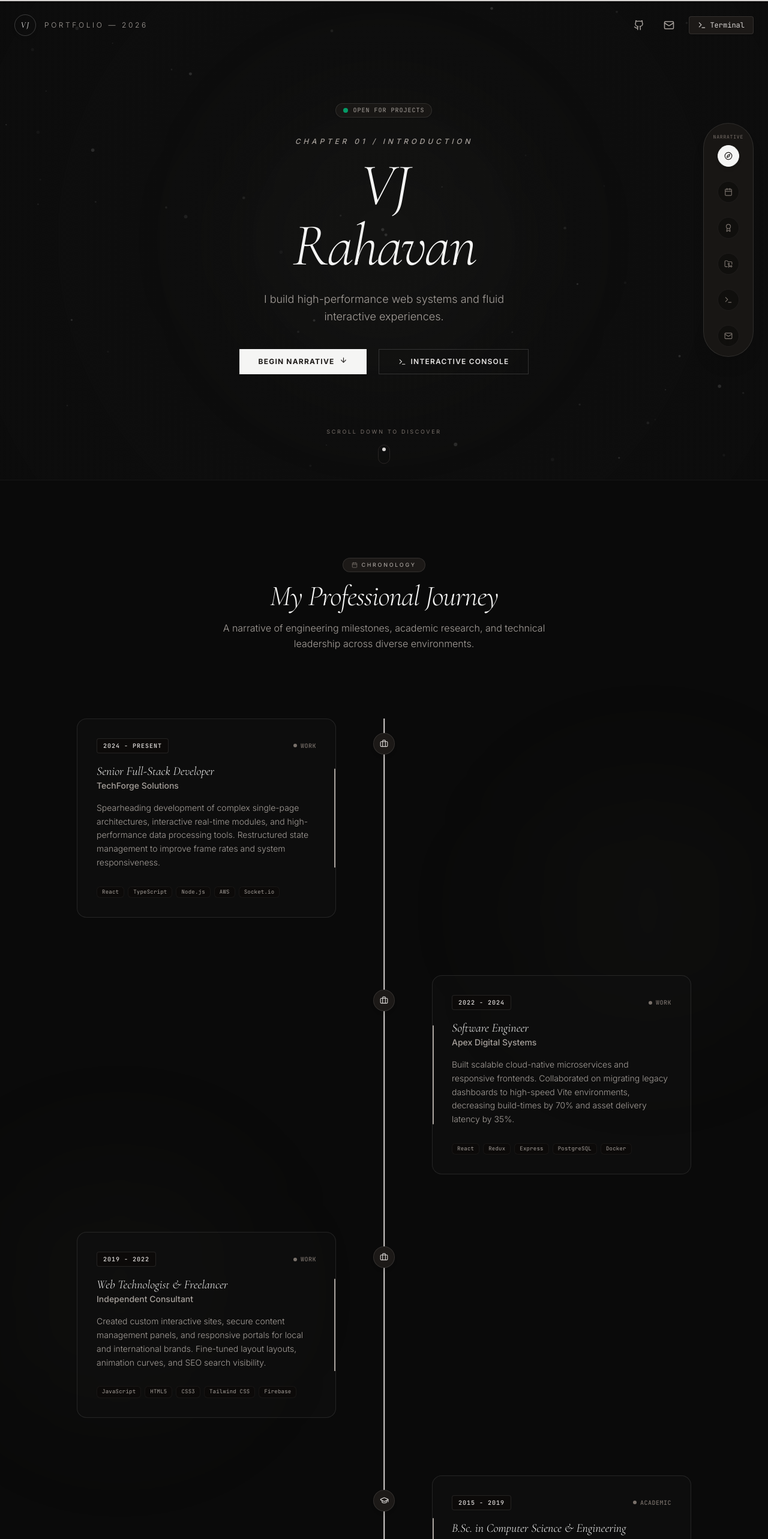
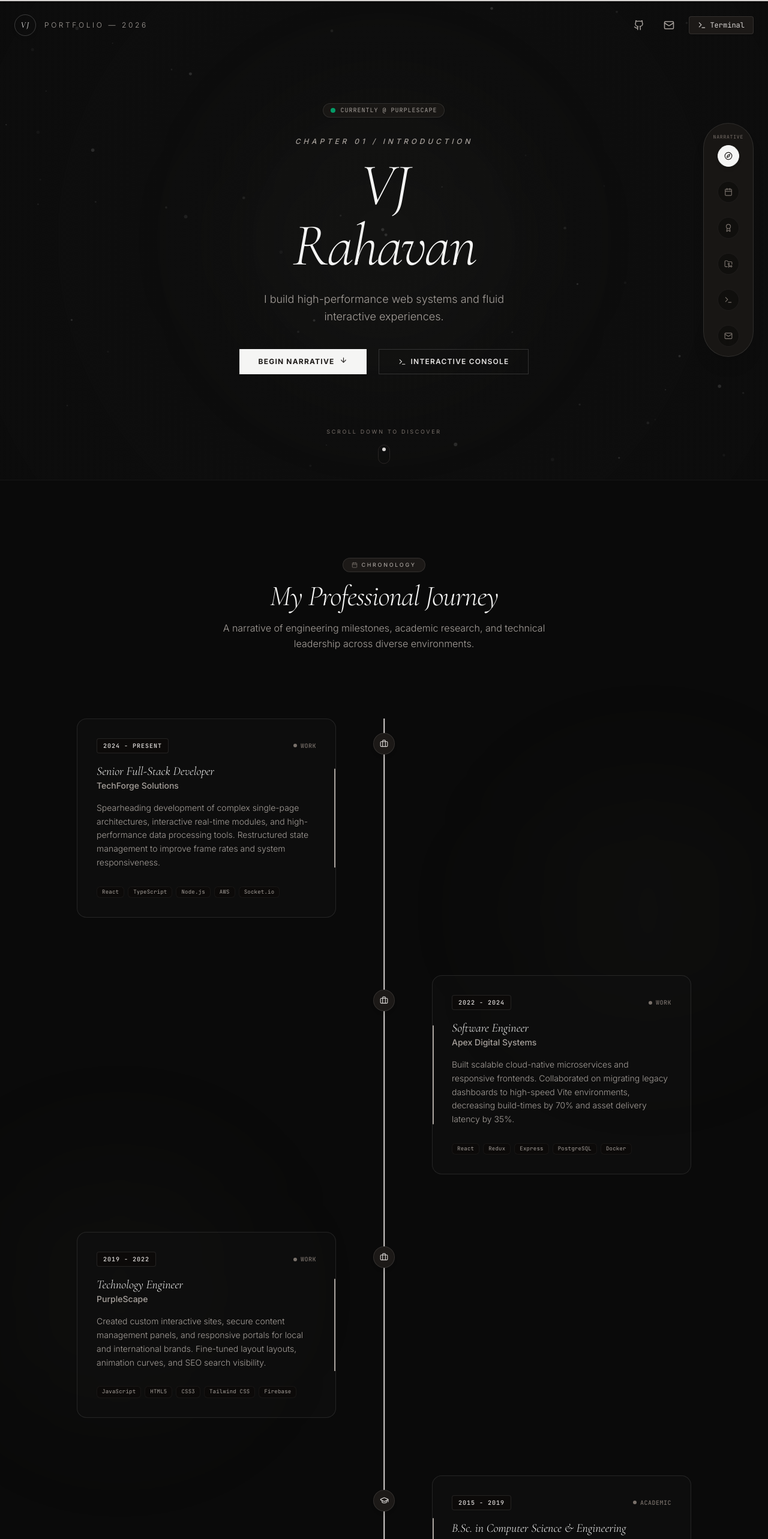
Before and after one commit to VJ-Rahavan/portfolio, a React (Vite) app: page / in a window 1280 px wide. Shown: the top 2566 px of the page at 60% size. Built offline with nearby package versions, Linux system fonts and the light colour scheme.

Commit message:
feat: Modified Text Contents

```diff
--- a/src/components/ContactSection.tsx
+++ b/src/components/ContactSection.tsx
@@ -43,7 +43,7 @@ export default function ContactSection() {
             Initiate Contact
           </h2>
           <p className="text-stone-400 text-sm sm:text-base font-light max-w-xl mx-auto leading-relaxed font-sans">
-            Interested in starting a project or talking about software architecture? Send a direct dispatch below.
+            Want to talk about software architecture, engineering craft, or just say hi? Send a direct dispatch below.
           </p>
         </div>
 
--- a/src/components/HeroSection.tsx
+++ b/src/components/HeroSection.tsx
@@ -187,7 +187,7 @@ export default function HeroSection({ onExploreClick, onTerminalClick }: HeroPro
             <span className="animate-ping absolute inline-flex h-full w-full rounded-full bg-emerald-500/40 opacity-75"></span>
             <span className="relative inline-flex rounded-full h-2 w-2 bg-emerald-500/80"></span>
           </span>
-          <span className="tracking-widest uppercase text-[10px] text-stone-400">Open for projects</span>
+          <span className="tracking-widest uppercase text-[10px] text-stone-400">Currently @ PurpleScape</span>
         </motion.div>
 
         {/* Huge Headline */}
--- a/src/components/TerminalSection.tsx
+++ b/src/components/TerminalSection.tsx
@@ -57,7 +57,7 @@ export default function TerminalSection() {
           { text: `Audit Name: ${USER_INFO.name} (${USER_INFO.nickname})`, type: 'success' },
           { text: `Title:      ${USER_INFO.title}`, type: 'output' },
           { text: `Bio:        ${USER_INFO.bio}`, type: 'output' },
-          { text: `Status:     Online - Seeking technical collaborations and engineering leadership.`, type: 'accent' }
+          { text: `Status:     Online - Currently building at PurpleScape. Always up for a good technical conversation.`, type: 'accent' }
         );
         break;
 
--- a/src/data.ts
+++ b/src/data.ts
@@ -96,8 +96,8 @@ export const TIMELINE: TimelineItem[] = [
   {
     id: "t3",
     year: "2019 - 2022",
-    title: "Web Technologist & Freelancer",
-    organization: "Independent Consultant",
+    title: "Technology Engineer",
+    organization: "PurpleScape",
     description: "Created custom interactive sites, secure content management panels, and responsive portals for local and international brands. Fine-tuned layout layouts, animation curves, and SEO search visibility.",
     type: "work",
     technologies: ["JavaScript", "HTML5", "CSS3", "Tailwind CSS", "Firebase"]
```
